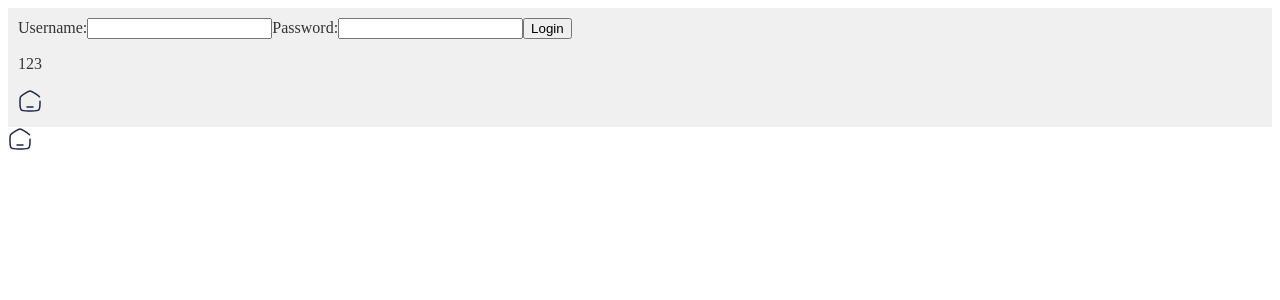
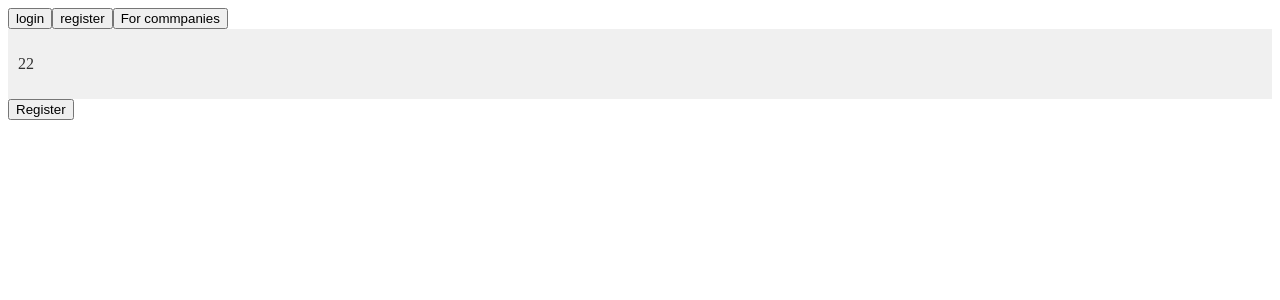
Before and after one commit to Syagist/staff-clone, a React (Vite) app in the folder client/: page / in a window 1280 px wide. Shown: the top 300 px of the page. Built offline with nearby package versions, Linux system fonts and the light colour scheme.

Commit message:
handele frontend api

```diff
--- a/client/src/App.tsx
+++ b/client/src/App.tsx
@@ -1,39 +1,28 @@
-import {ReactSVG} from 'react-svg'
-import home from './assets/icons/icon-home.svg'
+import {useDispatch, useSelector} from "react-redux";
+import {register} from "./store/slices/auth/registerSlice.ts";
+import {ThunkDispatch} from "redux-thunk";
+import {Action} from "redux";
+import Navigation from "./components/Navigation.tsx";
 import Card from "./components/Card.tsx";
-import {useDispatch, useSelector} from "react-redux";
-import { useState} from "react";
-import {loginSuccess} from "./store/actions/authActions.ts";
-import {RootState} from "./store/store.ts";
 
 function App() {
-    const dispatch = useDispatch();
-    const [username, setUsername] = useState('');
-    const [password, setPassword] = useState('');
-    let storedUser = useSelector((state: RootState) => state.auth.user);
+    const dispatch = useDispatch<ThunkDispatch<any, any, Action>>(); // Use ThunkDispatch
+    const {isLoading, user, isError} = useSelector((state) => state.user);
 
-    const handleLogin = () => {
-        const user = {username, email: 'example@example.com'};
-
-        dispatch(loginSuccess(user));
-        localStorage.setItem('user', JSON.stringify(user));
-        console.log(storedUser);
+    const handleRegister = () => {
+        dispatch(register());
     };
 
     return (
-        <>
-            <Card>
-                <label>Username:</label>
-                <input type="text" value={username} onChange={(e) => setUsername(e.target.value)}/>
-                <label>Password:</label>
-                <input type="password" value={password} onChange={(e) => setPassword(e.target.value)}/>
-                <button onClick={handleLogin}>Login</button>
-                <p>123</p>
-                <ReactSVG src={home}/>
-            </Card>
-            <ReactSVG src={home}/>
-        </>
-    )
+        <div>
+            <Navigation/>
+            <Card><p>22</p></Card>
+            <button onClick={handleRegister}>Register</button>
+            {isLoading && <p>Loading...</p>}
+            {user && <p>User: {user.token}</p>}
+            {isError && <p>Error occurred</p>}
+        </div>
+    );
 }
 
 export default App
--- a/client/src/store/actions/authActions.ts
+++ /dev/null
@@ -1,12 +0,0 @@
-export const loginSuccess = (user:any) => {
-    return {
-        type: 'LOGIN_SUCCESS',
-        payload: user,
-    };
-};
-
-export const logout = () => {
-    return {
-        type: 'LOGOUT',
-    };
-};
--- a/client/src/store/reducers/authReducer.ts
+++ /dev/null
@@ -1,24 +0,0 @@
-
-const initialState = {
-    user: null,
-};
-
-const authReducer = (state = initialState, action:any) => {
-    switch (action.type) {
-        case 'LOGIN_SUCCESS':
-            debugger
-            return {
-                ...state,
-                user: action.payload,
-            };
-        case 'LOGOUT':
-            return {
-                ...state,
-                user: null,
-            };
-        default:
-            return state;
-    }
-};
-
-export default authReducer;
--- /dev/null
+++ b/client/src/store/slices/auth/registerSlice.ts
@@ -0,0 +1,39 @@
+import {createAsyncThunk, createSlice} from "@reduxjs/toolkit";
+import axios from "axios";
+
+interface User {
+    token: string
+}
+
+export const register = createAsyncThunk<User, void>("register", async () => {
+    const res = await axios.post(`http://localhost:5500/api/user/registration`, {
+        email: 'examp2le@example.com',
+        password: '123123123'
+    });
+    console.log(res)
+    return res?.data;
+});
+
+const registerSlice = createSlice({
+    name: "register",
+    initialState: {
+        isLoading: false,
+        user: null,
+        isError: false
+    },
+    reducers: {},
+    extraReducers: (builder) => {
+        builder.addCase(register.pending, (state) => {
+            state.isLoading = true;
+        })
+        builder.addCase(register.fulfilled, (state, action) => {
+            state.isLoading = false;
+            state.user = action.payload;
+        })
+        builder.addCase(register.rejected, (state) => {
+            state.isError = true;
+        })
+    }
+});
+
+export default registerSlice;
--- a/client/src/store/store.ts
+++ b/client/src/store/store.ts
@@ -1,15 +1,10 @@
-import { configureStore } from '@reduxjs/toolkit'
-import { TypedUseSelectorHook, useDispatch, useSelector } from 'react-redux'
+import { configureStore } from '@reduxjs/toolkit';
+import registerSlice from './slices/auth/registerSlice.ts';
 
-import AuthSlice from "./reducers/authReducer.ts";
+const store = configureStore({
+    reducer: {
+        user: registerSlice.reducer,
+    },
+});
 
-export const store = configureStore({
-    reducer: {
-        auth: AuthSlice,
-    },
-})
-
-export type RootState = ReturnType<typeof store.getState>
-export type AppDispatch = typeof store.dispatch
-export const useAppDispatch = () => useDispatch<AppDispatch>()
-export const useAppSelector: TypedUseSelectorHook<RootState> = useSelector
+export default store;
```
Also changed, not shown: client/src/main.tsx (+6 -7 lines), client/src/store/reducers/index.js (deleted, +0 -8 lines).
